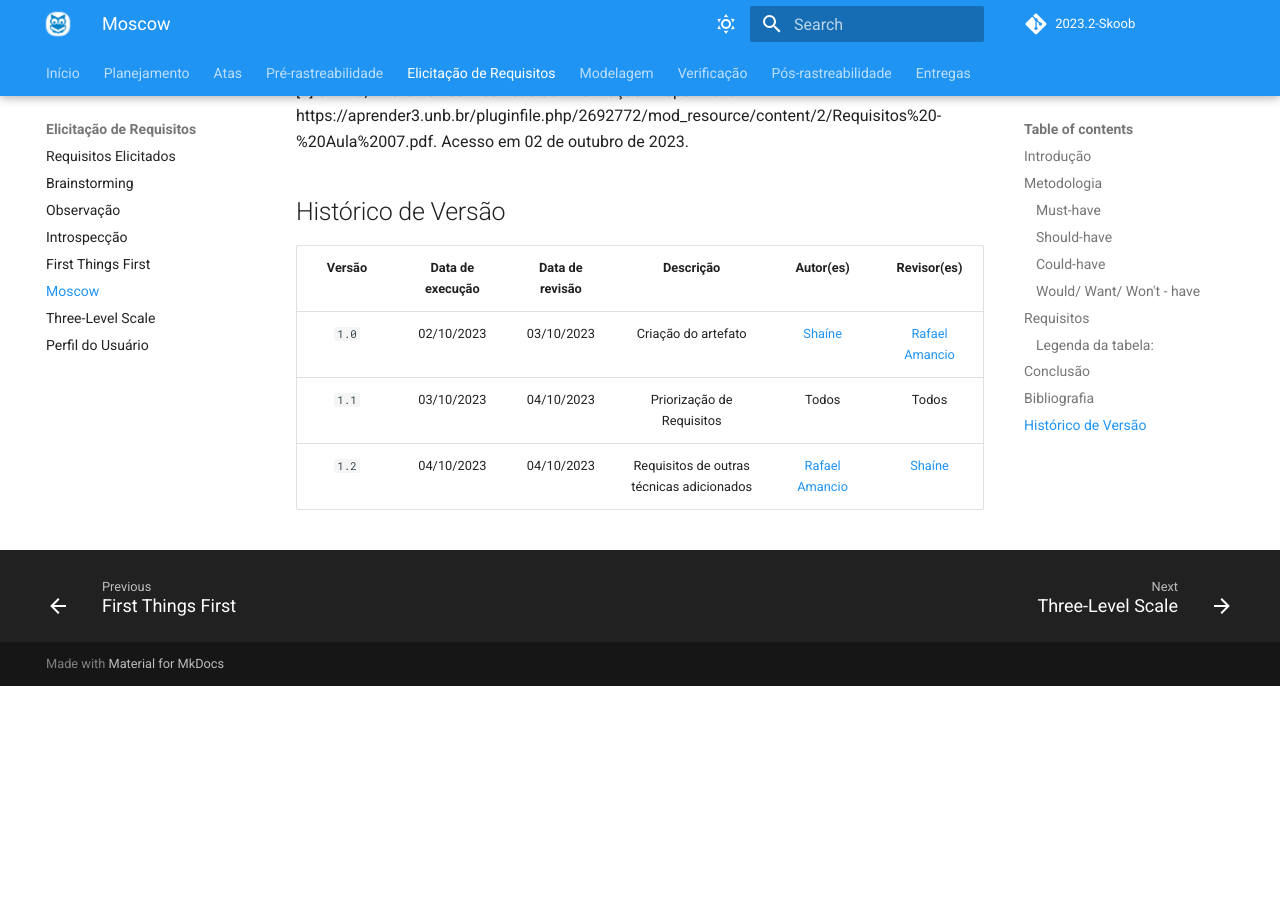
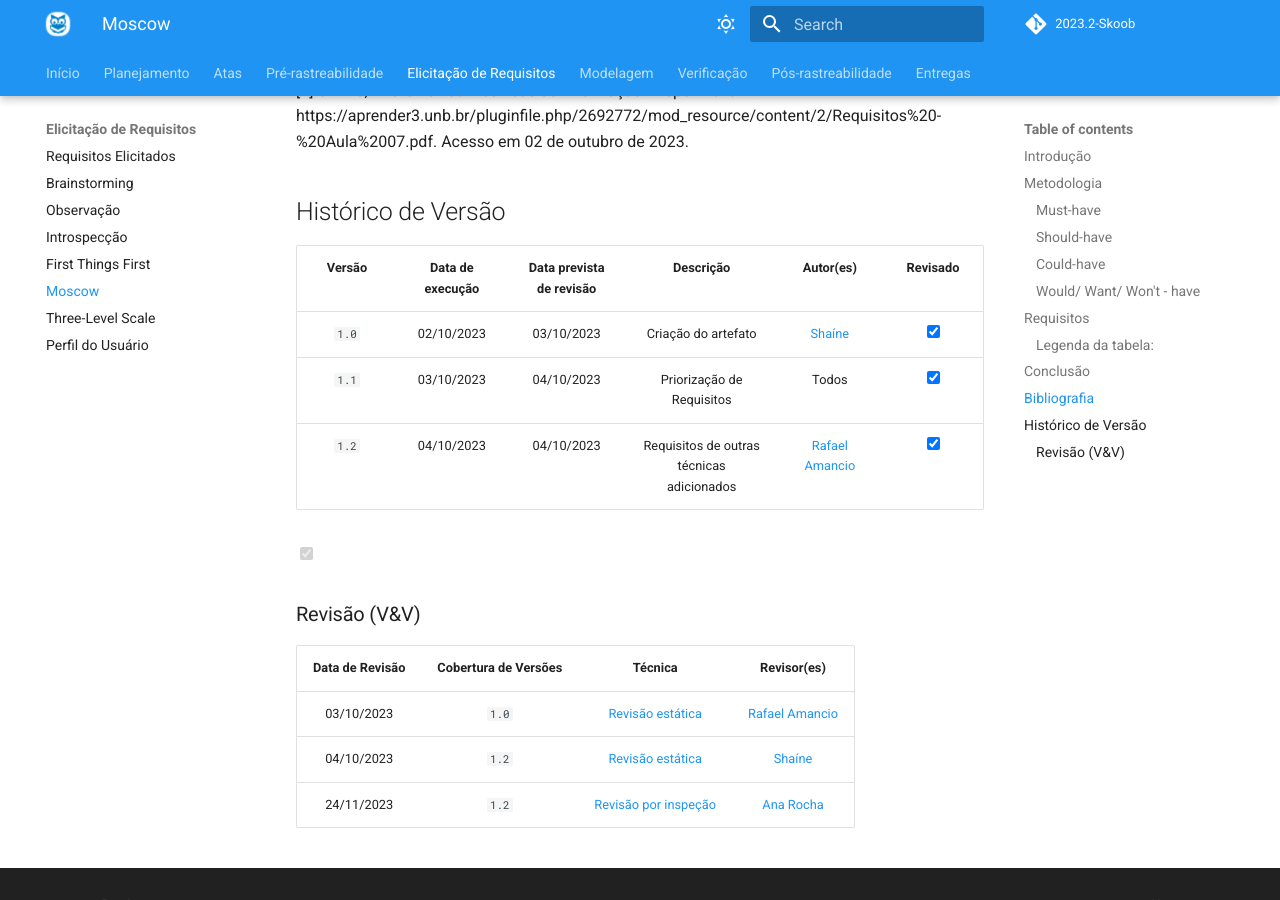
Before and after one commit to Requisitos-de-Software/2023.2-Skoob, an MkDocs documentation site: the page built from docs/elicitacao/moscow.md, in a window 1280 px wide and 900 px high, scrolled down 3772 px. Built offline with MkDocs 1.6.1 and Material for MkDocs 9.7.7, drawn with Linux system fonts in a browser that asks for light colours; comment, search, counter and statistics services are not loaded; before the commit the page ends 4458 px from its top, so only the background shows below that.

Commit message:
tabela de revisão moscow

```diff
--- a/docs/elicitacao/moscow.md
+++ b/docs/elicitacao/moscow.md
@@ -90,8 +90,18 @@ A priorização dos requisitos com os usuários do aplicativo Skoob, para fins d
 
 ## Histórico de Versão
 
-| Versão | Data de execução | Data de revisão |      Descrição      |                  Autor(es)                  |                  Revisor(es)                   |
-| :----: | :--------------: | :-------------: | :-----------------: | :-----------------------------------------: | :--------------------------------------------: |
-| `1.0`  |    02/10/2023    |   03/10/2023    | Criação do artefato | [Shaíne](https://github.com/ShaineOliveira) | [Rafael Amancio](https://github.com/Rafael-gc) |
-| `1.1`  |    03/10/2023    |   04/10/2023    | Priorização de Requisitos | Todos | Todos |
-| `1.2`  |    04/10/2023    |   04/10/2023    | Requisitos de outras técnicas adicionados |  [Rafael Amancio](https://github.com/Rafael-gc) | [Shaíne](https://github.com/ShaineOliveira) |
+| Versão | Data de execução | Data prevista de revisão | Descrição  |   Autor(es)    |  Revisado  |
+| :----: | :--------------: | :----------------------: | :--------: | :------------: | :---------:|
+| `1.0`  |    02/10/2023    |   03/10/2023    | Criação do artefato | [Shaíne](https://github.com/ShaineOliveira) | <input type="checkbox" enabled checked /> |
+| `1.1`  |    03/10/2023    |   04/10/2023    | Priorização de Requisitos | Todos | <input type="checkbox" enabled checked /> |
+| `1.2`  |    04/10/2023    |   04/10/2023    | Requisitos de outras técnicas adicionados |  [Rafael Amancio](https://github.com/Rafael-gc) | <input type="checkbox" enabled checked /> |
+
+<input type="checkbox" disabled checked />
+
+### Revisão (V&V)
+
+| Data de Revisão | Cobertura de Versões  |   Técnica  |    Revisor(es)    |
+| :-------------: | :-------------------: | :--------: |  :--------------: |
+|   03/10/2023   |    `1.0`    |   [Revisão estática](../verificacao/revisoes.md)    |  [Rafael Amancio](https://github.com/Rafael-gc) |
+|   04/10/2023   |    `1.2`    |   [Revisão estática](../verificacao/revisoes.md)    |  [Shaíne](https://github.com/ShaineOliveira) |
+|   24/11/2023   |    `1.2`    |   [Revisão por inspeção](../verificacao/revisoes.md)    |  [Ana Rocha](https://github.com/anaaroch) |
```
